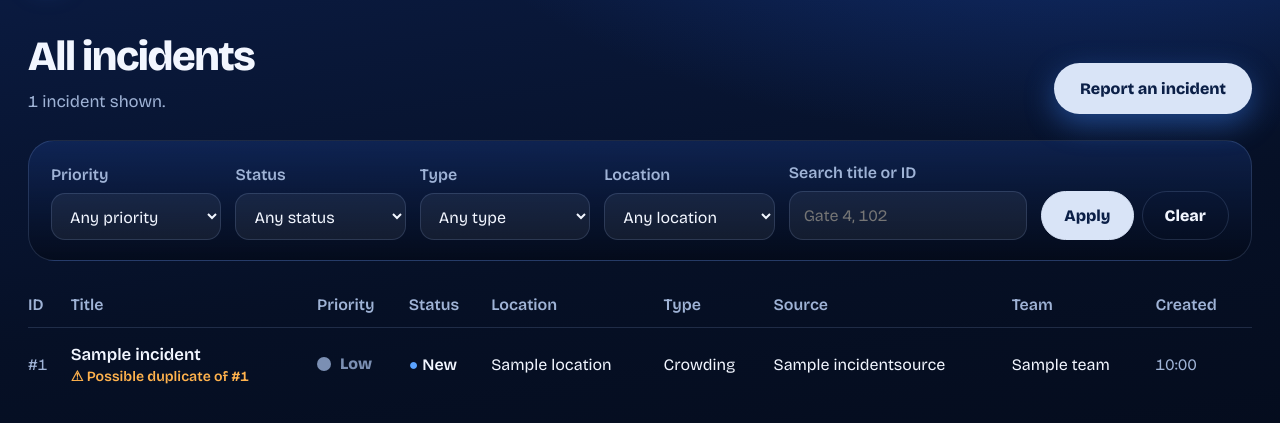
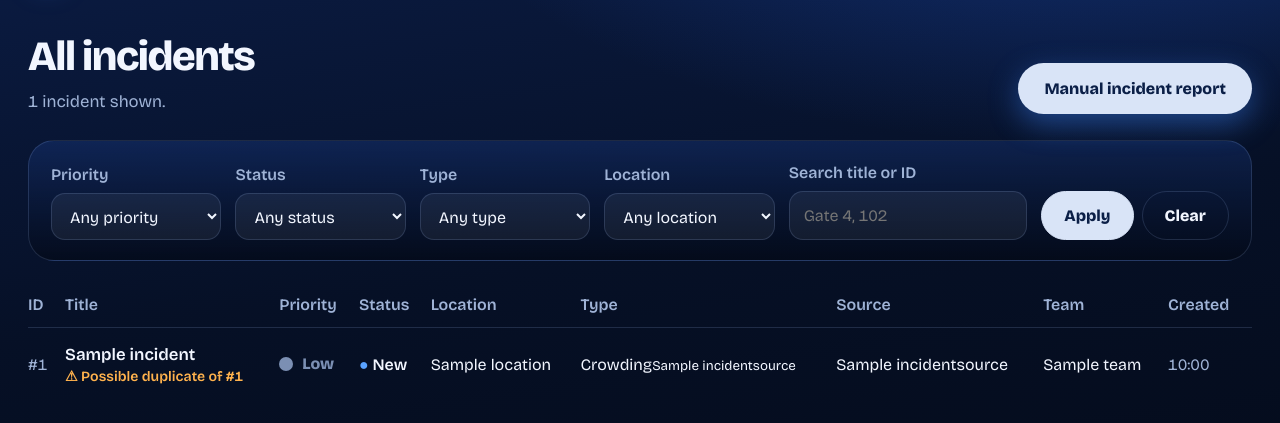
Before and after one commit to Abdullah-Albassami/expopulse, a Django app: page /incidents/ in a window 1280 px wide. Shown: the part 65-488 px from the top of the page. Run offline with Django 5.2, Linux system fonts and the light colour scheme; tables that the repository leaves empty hold one stand-in row (values such as "Sample post").

Commit message:
Clarify manual reporting, monitoring channels and response teams

```diff
--- a/templates/incidents/incident_list.html
+++ b/templates/incidents/incident_list.html
@@ -1,4 +1,5 @@
 {% extends "base.html" %}
+{% load operations %}
 
 {% block title %}Incidents{% endblock %}
 
@@ -27,7 +28,7 @@
         <h1>All incidents</h1>
         <p>{{ incidents|length }} incident{{ incidents|length|pluralize }} shown.</p>
     </div>
-    <a class="report" href="{% url 'incident_create' %}">Report an incident</a>
+    <a class="report" href="{% url 'incident_create' %}">Manual incident report</a>
 </div>
 
 <form class="filters" method="get" data-auto-submit>
@@ -108,7 +109,7 @@
                 <td><span class="pri" data-priority="{{ incident.priority_level }}"><span class="heat" aria-hidden="true"></span>{{ incident.get_priority_level_display|default:incident.priority_level }}</span></td>
                 <td><span class="state" data-status="{{ incident.status }}">{{ incident.get_status_display|default:incident.status }}</span></td>
                 <td>{{ incident.location }}</td>
-                <td>{{ incident.get_incident_type_display|default:incident.incident_type }}</td>
+                <td>{{ incident.get_incident_type_display|default:incident.incident_type }}<small class="ops-module">{{ incident|monitoring_module }}</small></td>
                 <td>{{ incident.get_source_display|default:incident.source }}</td>
                 <td>{{ incident.assigned_team.name|default:"No team yet" }}</td>
                 <td class="when"><time datetime="{{ incident.created_at|date:'c' }}">{{ incident.created_at|date:"H:i" }}</time></td>
```
